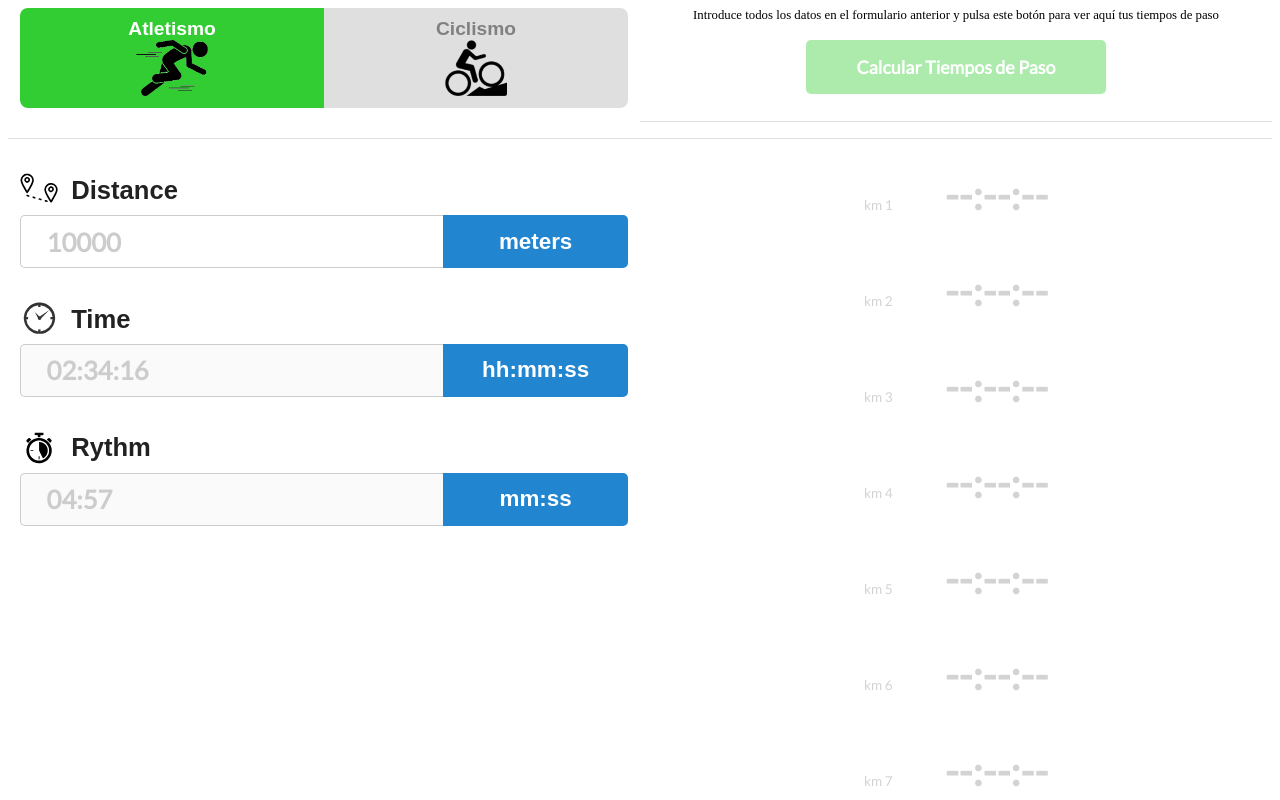
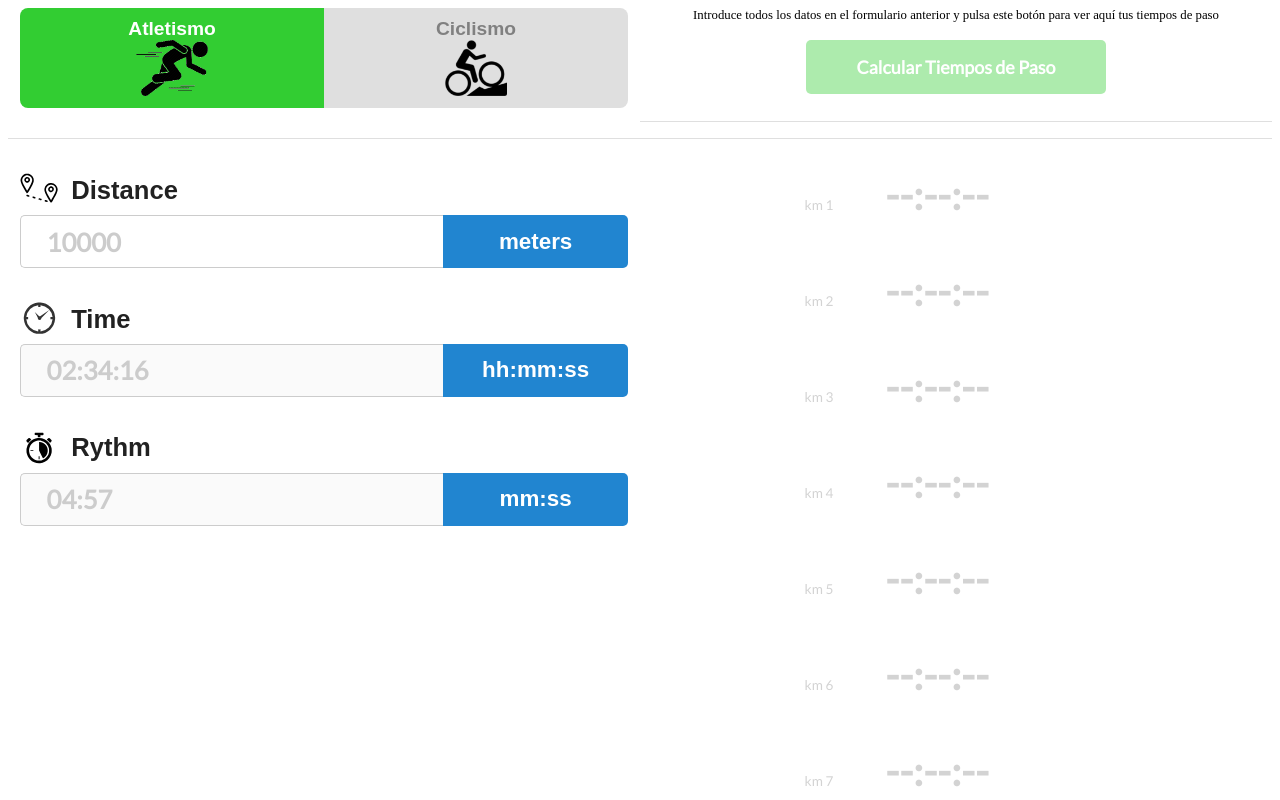
Before and after one commit to jorgesc/PaceCalculator, a React (Create React App) app: page / in a window 1280 px wide. Shown: the top 800 px of the page. Built offline with nearby package versions, Linux system fonts and the light colour scheme; a web font is replaced by a local one.

Commit message:
Use showInCondensed to render a slightly bigger label

```diff
--- a/src/components/LapTimesDisplay/LapTimesDisplay.tsx
+++ b/src/components/LapTimesDisplay/LapTimesDisplay.tsx
@@ -7,7 +7,7 @@ import LapTimesHeader from "./LapTimesHeader";
 export type ILapTimesArray = null | Array<{
   label: string;
   time: string;
-  showInCondensedMode?: boolean;
+  showInCondensedMode: boolean;
 }>;
 
 export interface ILapTimesDisplayProps {
@@ -43,20 +43,13 @@ const LapTimesContainer = (
 
   const generateEmptyContent = () => {
     return [...new Array(10)].map((v, i) => (
-      <LapTimesTime key={i} label={`km ${i + 1}`} />
+      <LapTimesTime key={i} label={`km ${i + 1}`} showInCondensedMode={false} />
     ));
   };
 
   const generateRealContent = () => {
     if (!lapTimes) throw new Error("times has to be defined!");
-    return lapTimes.map((t, i) => (
-      <LapTimesTime
-        key={i}
-        label={t.label}
-        time={t.time}
-        animationTime={i + 1}
-      />
-    ));
+    return lapTimes.map((t, i) => <LapTimesTime key={i} {...t} />);
   };
 
   return (
--- a/src/components/LapTimesDisplay/LapTimesTime.tsx
+++ b/src/components/LapTimesDisplay/LapTimesTime.tsx
@@ -1,11 +1,16 @@
 import React, {useState, useEffect} from "react";
 import styled from "styled-components";
 
-interface ILapTimesTimeProps {
+interface ILabelProps {
   label?: string;
+  showInCondensedMode: boolean;
+}
+
+interface ITimeProps {
   time?: string;
-  animationTime?: number;
 }
+
+interface ILapTimesTimeProps extends ILabelProps, ITimeProps {}
 
 const StyledLapTimesTime = styled.div`
   display: flex;
@@ -16,10 +21,13 @@ const StyledLapTimesTime = styled.div`
   margin-bottom: 48px;
 `;
 
-const StyledLabel = styled.div`
+const StyledLabel = styled.div<ILabelProps>`
   font-family: Lato;
-  font-size: 0.85em;
+  font-size: ${props => (props.showInCondensedMode ? "1.05em" : "0.85em")};
+  font-weight: ${props => (props.showInCondensedMode ? "bold" : "normal")};
   margin-right: 52px;
+  flex: 1;
+  text-align: right;
 `;
 
 const StyledTime = styled.div`
@@ -28,16 +36,19 @@ const StyledTime = styled.div`
   font-size: 2.5em;
   display: flex;
   flex-direction: row;
+  flex: 2;
 `;
 
 const LapTimesTime = ({
   label,
   time,
-  animationTime,
+  showInCondensedMode,
 }: ILapTimesTimeProps): React.ReactElement => {
   return (
     <StyledLapTimesTime>
-      <StyledLabel>{label || "km x"}</StyledLabel>
+      <StyledLabel showInCondensedMode={showInCondensedMode}>
+        {label || "km x"}
+      </StyledLabel>
       <StyledTime> {time ? time : "--:--:--"} </StyledTime>
     </StyledLapTimesTime>
   );
```
Also changed, not shown: 1 other file (tests, documents, lock files or other folders).
